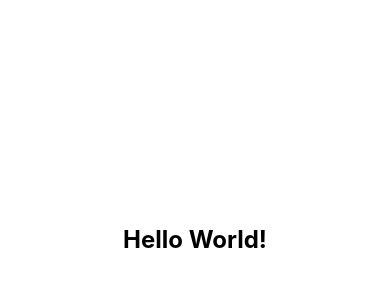
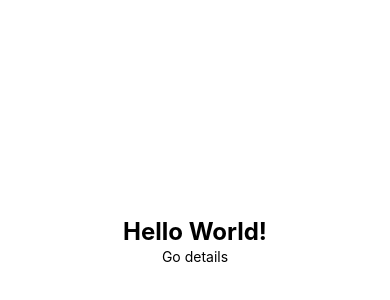
Before and after one commit to nicholascannon/arc, a React Native app: screen / in a window 390 px wide. Shown: the part 182-482 px from the top of the page. Built offline with nearby package versions, Linux system fonts and the light colour scheme.

Commit message:
Setup navigation

```diff
--- a/package.json
+++ b/package.json
@@ -12,6 +12,8 @@
     "lint:fix": "yarn lint --fix"
   },
   "dependencies": {
+    "@react-navigation/native": "^7.1.9",
+    "@react-navigation/native-stack": "^7.3.13",
     "expo": "~53.0.9",
     "expo-status-bar": "~2.2.3",
     "nativewind": "^4.1.23",
@@ -19,6 +21,7 @@
     "react-native": "0.79.2",
     "react-native-reanimated": "~3.17.4",
     "react-native-safe-area-context": "5.4.0",
+    "react-native-screens": "~4.10.0",
     "tailwindcss": "^3.4.17"
   },
   "devDependencies": {
--- a/src/App.tsx
+++ b/src/App.tsx
@@ -1,11 +1,5 @@
-import { StatusBar } from 'expo-status-bar';
-import { Text, View } from 'react-native';
+import { Navigation } from './navigation';
 
 export function App() {
-  return (
-    <View className="flex-1 items-center justify-center bg-white">
-      <Text className="text-2xl font-bold">Hello World!</Text>
-      <StatusBar style="auto" />
-    </View>
-  );
+  return <Navigation />;
 }
--- /dev/null
+++ b/src/navigation.tsx
@@ -0,0 +1,31 @@
+/* eslint-disable @typescript-eslint/no-namespace */
+import {
+  createStaticNavigation,
+  StaticParamList,
+} from '@react-navigation/native';
+import { createNativeStackNavigator } from '@react-navigation/native-stack';
+
+import { Details } from './screens/details';
+import { Home } from './screens/home';
+
+const RootStack = createNativeStackNavigator({
+  initialRouteName: 'Home',
+  screens: {
+    Home,
+    Details,
+  },
+  screenOptions: {
+    headerShown: false,
+  },
+});
+
+export const Navigation = createStaticNavigation(RootStack);
+
+type RootStackParamList = StaticParamList<typeof RootStack>;
+
+declare global {
+  namespace ReactNavigation {
+    // eslint-disable-next-line @typescript-eslint/no-empty-object-type
+    interface RootParamList extends RootStackParamList {}
+  }
+}
--- /dev/null
+++ b/src/screens/details/details.tsx
@@ -0,0 +1,14 @@
+import { useNavigation } from '@react-navigation/native';
+import { Pressable, Text, View } from 'react-native';
+
+export function Details() {
+  const { goBack } = useNavigation();
+
+  return (
+    <View className="flex-1 items-center justify-center bg-white">
+      <Pressable onPress={() => goBack()}>
+        <Text>Go home</Text>
+      </Pressable>
+    </View>
+  );
+}
--- /dev/null
+++ b/src/screens/details/index.ts
@@ -0,0 +1 @@
+export * from './details';
--- /dev/null
+++ b/src/screens/home/home.tsx
@@ -0,0 +1,16 @@
+import { useNavigation } from '@react-navigation/native';
+import { Pressable, Text, View } from 'react-native';
+
+export function Home() {
+  const { navigate } = useNavigation();
+
+  return (
+    <View className="flex-1 items-center justify-center bg-white">
+      <Text className="text-2xl font-bold">Hello World!</Text>
+
+      <Pressable onPress={() => navigate('Details')}>
+        <Text>Go details</Text>
+      </Pressable>
+    </View>
+  );
+}
--- /dev/null
+++ b/src/screens/home/index.ts
@@ -0,0 +1 @@
+export * from './home';
```
Also changed, not shown: 1 other file (tests, documents, lock files or other folders).
